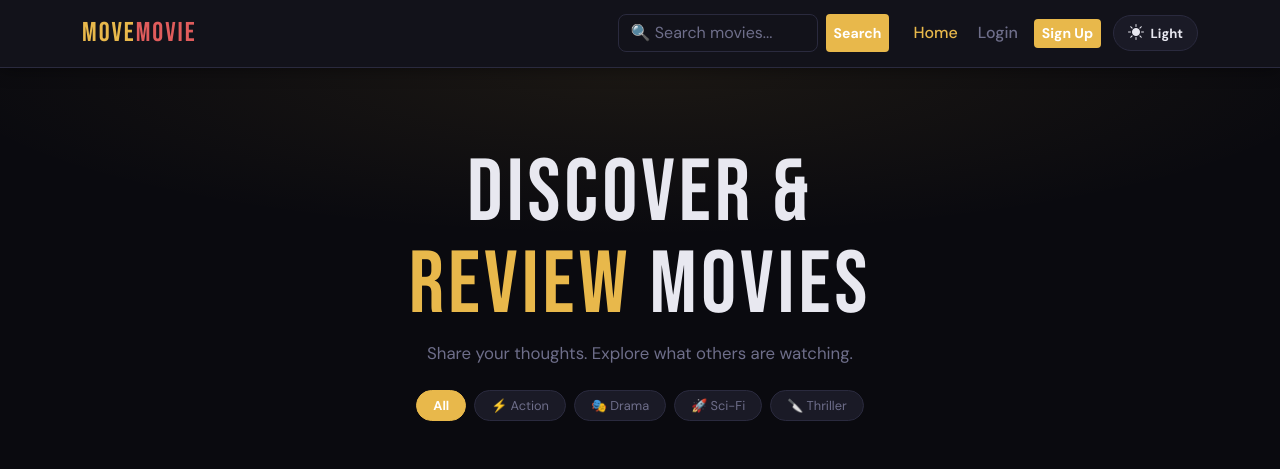
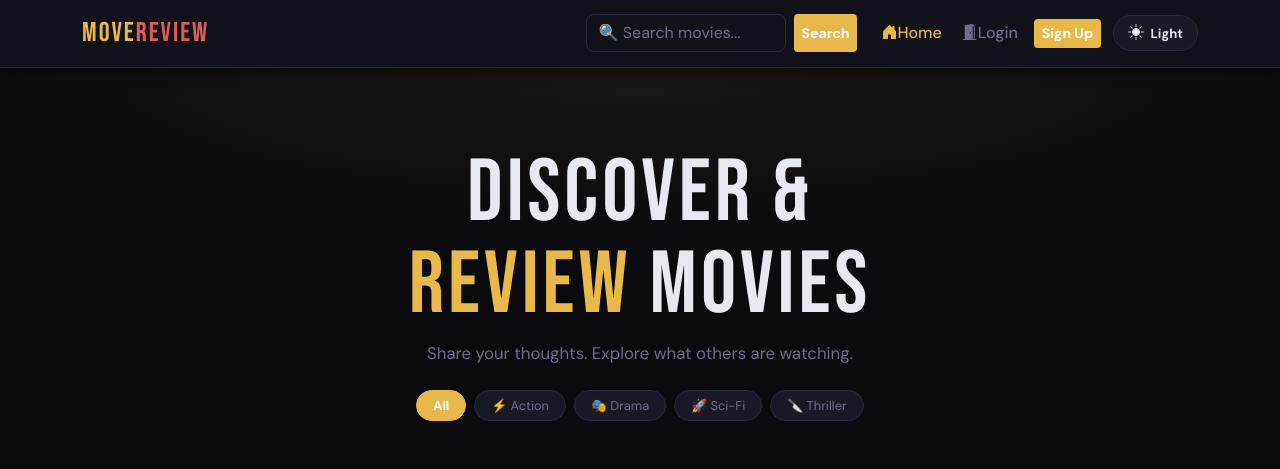
Before and after one commit to sambathkun01-gif/Assignment-web, a PHP site: page / in a window 1280 px wide. Shown: the top 469 px of the page. Run offline with PHP 8.4, Linux system fonts and the light colour scheme; data comes from the database, SQL or seed files in the repository; some libraries are stand-ins or nearby versions.

Commit message:
new icon in nav

```diff
--- a/includes/navbar.inc.php
+++ b/includes/navbar.inc.php
@@ -1,6 +1,6 @@
 <nav class="navbar navbar-expand-lg">
   <div class="container">
-    <a class="navbar-brand" href="<?php echo $baseUrl ?>">MOVE<span>MOVIE</span></a>
+    <a class="navbar-brand" href="<?php echo $baseUrl ?>">MOVE<span>REVIEW</span></a>
     <button class="navbar-toggler" type="button" data-bs-toggle="collapse" data-bs-target="#navMain">
       <span class="navbar-toggler-icon"></span>
     </button>
@@ -13,16 +13,16 @@
       </form>
       <ul class="navbar-nav align-items-center gap-1">
         <li class="nav-item">
-          <a class="nav-link <?php echo (!isset($_GET['page'])||$_GET['page']==='') ? 'active':'' ?>" href="<?php echo $baseUrl ?>">Home</a>
+          <a class="nav-link <?php echo (!isset($_GET['page'])||$_GET['page']==='') ? 'active':'' ?>" href="<?php echo $baseUrl ?>"><i class="bi bi-house-door-fill"></i>Home</a>
         </li>
         <?php if($isAdmin): ?>
           <li class="nav-item">
-            <a class="nav-link <?php echo (isset($_GET['page'])&&strpos($_GET['page'],'admin')===0)?'active':'' ?>" href="<?php echo $baseUrl ?>?page=admin/dashboard">Admin</a>
+            <a class="nav-link <?php echo (isset($_GET['page'])&&strpos($_GET['page'],'admin')===0)?'active':'' ?>" href="<?php echo $baseUrl ?>?page=admin/dashboard"><i class="bi bi-person-fill"></i>Admin</a>
           </li>
         <?php endif; ?>
         <?php if($user): ?>
           <li class="nav-item">
-            <a class="nav-link <?php echo (isset($_GET['page'])&&$_GET['page']==='dashboard')?'active':'' ?>" href="<?php echo $baseUrl ?>?page=dashboard">Dashboard</a>
+            <a class="nav-link <?php echo (isset($_GET['page'])&&$_GET['page']==='dashboard')?'active':'' ?>" href="<?php echo $baseUrl ?>?page=dashboard"><i class="bi bi-yelp"></i>MyReview</a>
           </li>
           <li class="nav-item dropdown">
             <a class="nav-link dropdown-toggle d-flex align-items-center gap-2" href="#" data-bs-toggle="dropdown">
@@ -36,7 +36,7 @@
             </ul>
           </li>
         <?php else: ?>
-          <li class="nav-item"><a class="nav-link" href="<?php echo $baseUrl ?>?page=login">Login</a></li>
+          <li class="nav-item"><a class="nav-link" href="<?php echo $baseUrl ?>?page=login"><i class="bi bi-door-open-fill"></i>Login</a></li>
           <li class="nav-item ms-1"><a class="btn btn-mm-primary btn-sm" href="<?php echo $baseUrl ?>?page=register">Sign Up</a></li>
         <?php endif; ?>
 
--- a/pages/profile.php
+++ b/pages/profile.php
@@ -73,7 +73,6 @@ $photo=$user->photo&&file_exists($user->photo)?$user->photo:'./assets/images/ima
         </form>
       </div>
     </div>
-
     <!-- Change Password -->
     <div class="col-lg-6">
       <div class="mm-card">
```
Also changed, not shown: includes/footer.inc.php (+1 -9 lines).
